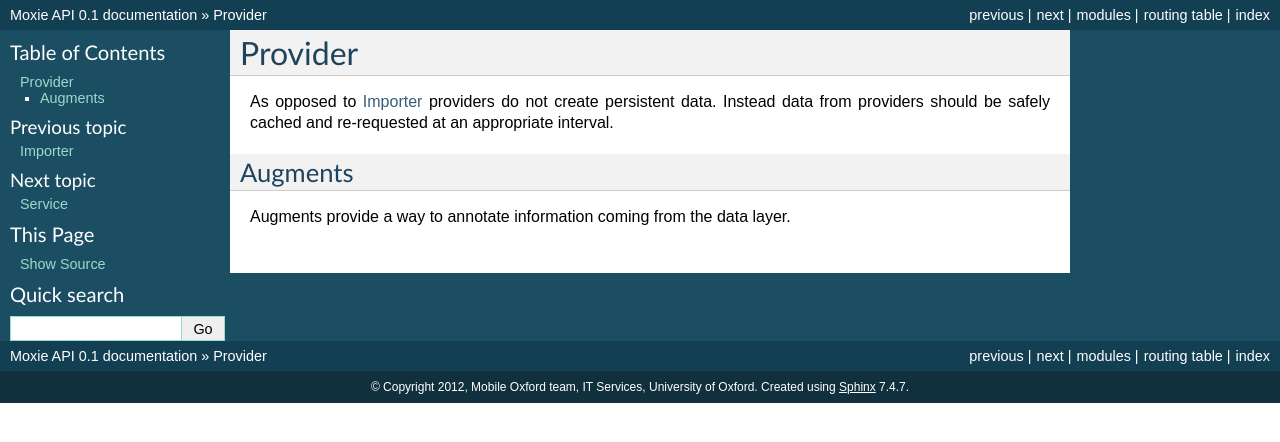
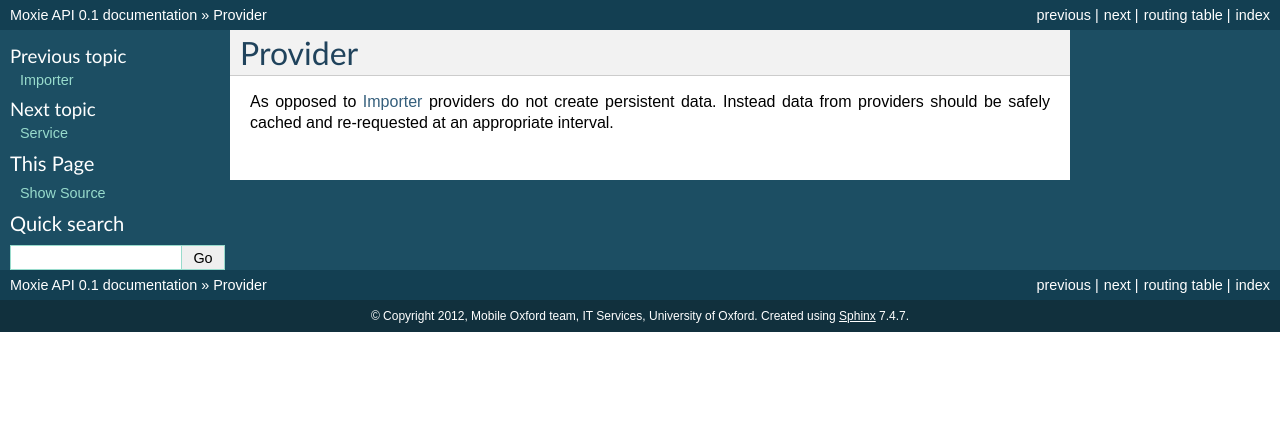
Before and after one commit to martinfilliau/moxie, a Sphinx documentation site: the page built from docs/api/provider.rst, in a window 1280 px wide. Shown: the top 442 px of the page. Built offline with Sphinx 7.4.7, drawn with Linux system fonts in a browser that asks for light colours.

Commit message:
Updated docs

```diff
--- a/docs/api/provider.rst
+++ b/docs/api/provider.rst
@@ -1,7 +1,3 @@
 Provider
 ========
 As opposed to :doc:`importer` providers do not create persistent data. Instead data from providers should be safely cached and re-requested at an appropriate interval.
-
-Augments
---------
-Augments provide a way to annotate information coming from the data layer.
--- a/docs/api/services.rst
+++ b/docs/api/services.rst
@@ -1,7 +1,5 @@
-.. py:module:: moxie.core.service
-
 Service
 =======
 
-.. autoclass:: Service
+.. automodule:: moxie.core.service
    :members:
```
